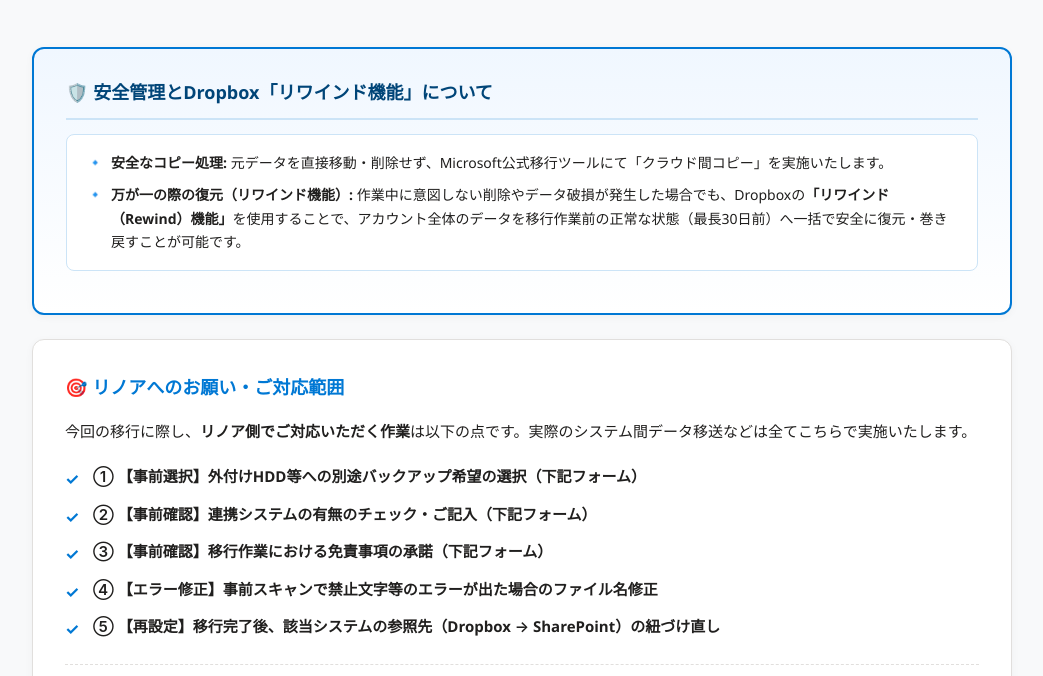
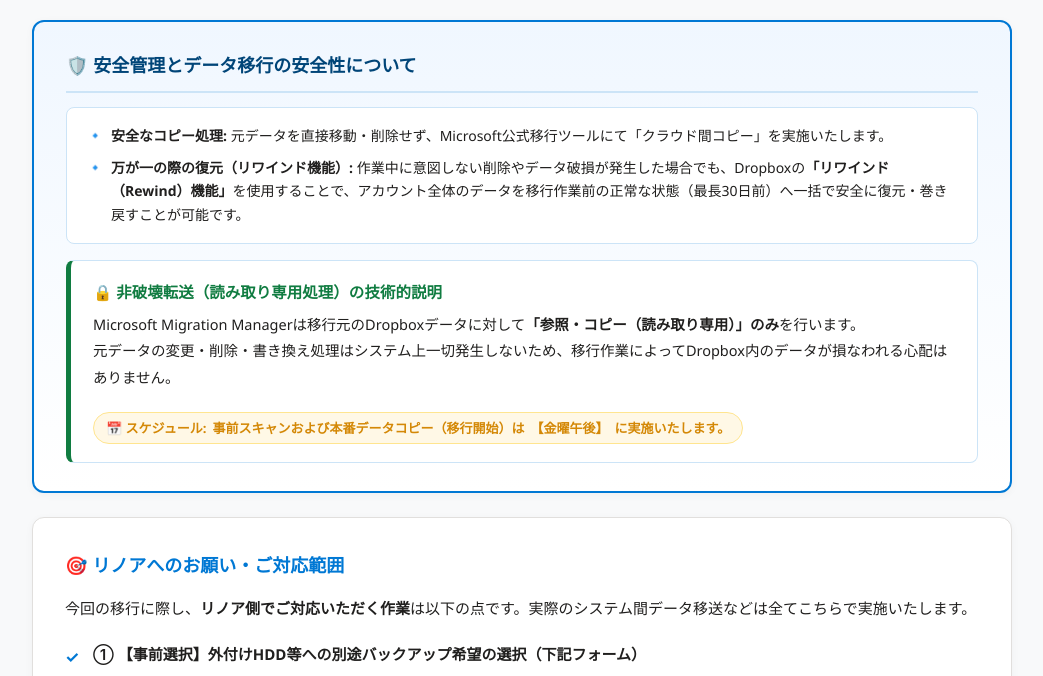
Before and after one commit to aosakabe-lang/DropBox_Microsoft365, a plain HTML site: page index.html in a window 1280 px wide. Shown: the part 658-1334 px from the top of the page, without its empty margins (118-1161 px from the left). Drawn offline with Linux system fonts and the light colour scheme.

Commit message:
Update index.html

```diff
--- a/index.html
+++ b/index.html
@@ -114,6 +114,48 @@
       border: 1px solid var(--border);
       padding: 32px;
       margin-bottom: 20px;
+    }
+
+    /* =========================================
+       Evidence Card (非破壊転送のみ)
+       ========================================= */
+    .evidence-single-card {
+      background: #ffffff;
+      border: 1px solid #cce4f7;
+      border-left: 5px solid var(--success);
+      border-radius: 8px;
+      padding: 18px 22px;
+      margin-top: 16px;
+    }
+
+    .evidence-single-card h4 {
+      font-size: 15.5px;
+      color: var(--success);
+      margin-bottom: 6px;
+      display: flex;
+      align-items: center;
+      gap: 8px;
+    }
+
+    .evidence-single-card p {
+      font-size: 13.5px;
+      color: var(--text-main);
+      line-height: 1.7;
+    }
+
+    /* Schedule Badge */
+    .schedule-badge {
+      display: inline-flex;
+      align-items: center;
+      gap: 6px;
+      background: #fff8e6;
+      border: 1px solid #ffe58f;
+      color: #d48806;
+      font-weight: bold;
+      font-size: 13px;
+      padding: 4px 12px;
+      border-radius: 20px;
+      margin-top: 10px;
     }
 
     /* =========================================
@@ -451,7 +493,7 @@
     </div>
     <div class="metric-card">
       <div class="metric-label">業務影響</div>
-      <div class="metric-value">スキャン中、移行中の業務停止は基本なし</div>
+      <div class="metric-value">移行中の停止ゼロ</div>
     </div>
   </div>
 
@@ -490,18 +532,30 @@
     </div>
   </section>
 
-  <!-- 2. 安全管理とお願い事項 -->
+  <!-- 2. 安全管理と安全性エビデンス -->
   <section class="section">
 
     <!-- ★ 安全管理とDropbox「リワインド機能」について -->
     <div class="highlight-card">
-      <h3>🛡️ 安全管理とDropbox「リワインド機能」について</h3>
+      <h3>🛡️ 安全管理とデータ移行の安全性について</h3>
 
       <div class="highlight-points">
         <ul>
           <li><b>安全なコピー処理:</b> 元データを直接移動・削除せず、Microsoft公式移行ツールにて「クラウド間コピー」を実施いたします。</li>
           <li><b>万が一の際の復元（リワインド機能）:</b> 作業中に意図しない削除やデータ破損が発生した場合でも、Dropboxの<b>「リワインド（Rewind）機能」</b>を使用することで、アカウント全体のデータを移行作業前の正常な状態（最長30日前）へ一括で安全に復元・巻き戻すことが可能です。</li>
         </ul>
+      </div>
+
+      <!-- 非破壊転送（読み取り専用）の説明 ＋ 開始スケジュールの記載 -->
+      <div class="evidence-single-card">
+        <h4>🔒 非破壊転送（読み取り専用処理）の技術的説明</h4>
+        <p>
+          Microsoft Migration Managerは移行元のDropboxデータに対して<b>「参照・コピー（読み取り専用）」のみ</b>を行います。<br>
+          元データの変更・削除・書き換え処理はシステム上一切発生しないため、移行作業によってDropbox内のデータが損なわれる心配はありません。
+        </p>
+        <div class="schedule-badge">
+          <span>📅 スケジュール:</span> 事前スキャンおよび本番データコピー（移行開始）は<b>【金曜午後】</b>に実施いたします。
+        </div>
       </div>
     </div>
 
@@ -586,7 +640,7 @@
         <textarea id="system-input" placeholder="例：特になし / 会計ソフトの自動取込フォルダとして特定のパスを使用中 など" oninput="saveForm()"></textarea>
       </div>
 
-      <!-- 入力フォーム 3：一番下へ配置した赤文字の免責事項＆承諾ラジオボタン（新規追加） -->
+      <!-- 入力フォーム 3：一番下へ配置した赤文字の免責事項＆承諾ラジオボタン -->
       <div class="form-group">
         <label class="form-label">
           ⚠️ 事前承諾：データ移行に関する留意・免責事項
@@ -626,10 +680,10 @@
       <div class="gantt-row">
         <div class="gantt-info">
           <div class="gantt-title">Phase 01: 事前準備・スキャン</div>
-          <div class="gantt-duration">⏱️ 目安: 数日程度</div>
+          <div class="gantt-duration">⏱️ 金曜午後スタート</div>
         </div>
         <div class="gantt-track">
-          <div class="gantt-bar bar-1">スキャン・エラー修正・バックアップ</div>
+          <div class="gantt-bar bar-1">スキャン・エラー確認・HDD退避（行う場合のみ）</div>
         </div>
       </div>
 
@@ -637,10 +691,10 @@
       <div class="gantt-row">
         <div class="gantt-info">
           <div class="gantt-title">Phase 02: 本番一括コピー</div>
-          <div class="gantt-duration">⏱️ 目安: 数日間～2週間 (全自動)</div>
+          <div class="gantt-duration">⏱️ 金曜午後～（全自動）</div>
         </div>
         <div class="gantt-track">
-          <div class="gantt-bar bar-2">バックグラウンド自動転送（業務影響なし）</div>
+          <div class="gantt-bar bar-2">バックグラウンド転送（業務影響なし）</div>
         </div>
       </div>
 
```
